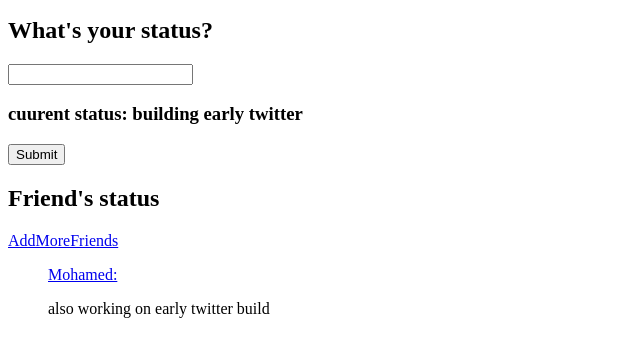
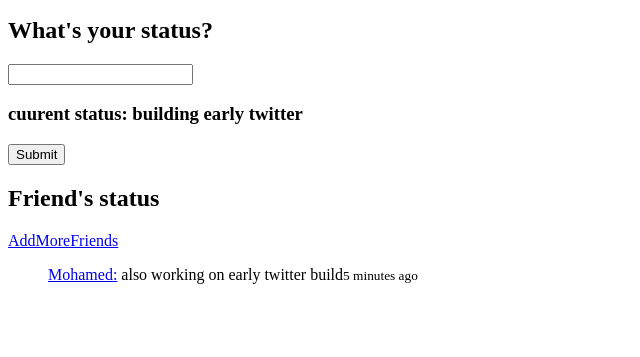
Before and after one commit to sebwiggins/early-twitter, a website: page index.html in a window 1280 px wide. Shown: the part 101-458 px from the top of the page, without its empty margins (0-640 px from the left). Drawn offline with Linux system fonts and the light colour scheme.

Commit message:
status and link same line fix

```diff
--- a/index.html
+++ b/index.html
@@ -27,7 +27,10 @@
       </section>
       <section>
         <ul>
-          <a href="/Mohamed:/">Mohamed:</a> <p>also working on early twitter build</p>
+          <p>
+            <a href="/Mohamed:/">Mohamed:</a> also working on early twitter
+            build<small>5 minutes ago</small>
+          </p>
         </ul>
       </section>
     </main>
```
